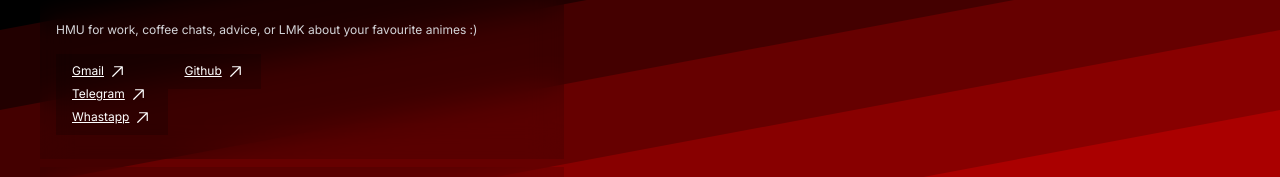
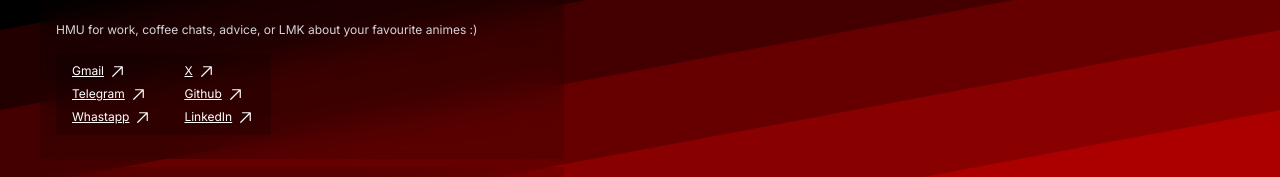
Before and after one commit to DeepakisDemigod/portfolio, a Next.js app: page / in a window 1280 px wide. Shown: the part 2067-2244 px from the top of the page. Built offline with nearby package versions, Linux system fonts and the light colour scheme; a web font is replaced by a local one.

Commit message:
updated lunkedin and x ans resume.pdf

```diff
--- a/src/components/Footer.js
+++ b/src/components/Footer.js
@@ -61,6 +61,21 @@ export default function Footer() {
 
         </div>
 		        <div className="flex flex-col gap-1 bg-[#00000035] py-2 px-4 text-white">
+ <Link
+            className="flex items-center gap-1"
+            href="https://x.com/deepakisdemigod"
+          >
+            <span className="text-white underline">X</span>
+            <svg
+              xmlns="http://www.w3.org/2000/svg"
+              width="19"
+              height="19"
+              fill="#fff"
+              viewBox="0 0 256 256"
+            >
+              <path d="M200,64V168a8,8,0,0,1-16,0V83.31L69.66,197.66a8,8,0,0,1-11.32-11.32L172.69,72H88a8,8,0,0,1,0-16H192A8,8,0,0,1,200,64Z"></path>
+            </svg>
+          </Link>
           <Link
             className="flex items-center gap-1"
             href="https://github.com/deepakisdemigod"
@@ -76,6 +91,22 @@ export default function Footer() {
               <path d="M200,64V168a8,8,0,0,1-16,0V83.31L69.66,197.66a8,8,0,0,1-11.32-11.32L172.69,72H88a8,8,0,0,1,0-16H192A8,8,0,0,1,200,64Z"></path>
             </svg>
           </Link>
+         	 <Link
+            className="flex items-center gap-1"
+            href="https://www.linkedin.com/me?trk=p_mwlite_feed-secondary_nav"
+          >
+            <span className="text-white underline">LinkedIn</span>
+            <svg
+              xmlns="http://www.w3.org/2000/svg"
+              width="19"
+              height="19"
+              fill="#fff"
+              viewBox="0 0 256 256"
+            >
+              <path d="M200,64V168a8,8,0,0,1-16,0V83.31L69.66,197.66a8,8,0,0,1-11.32-11.32L172.69,72H88a8,8,0,0,1,0-16H192A8,8,0,0,1,200,64Z"></path>
+            </svg>
+          </Link>
+
 
         </div>
 		</div>
```
